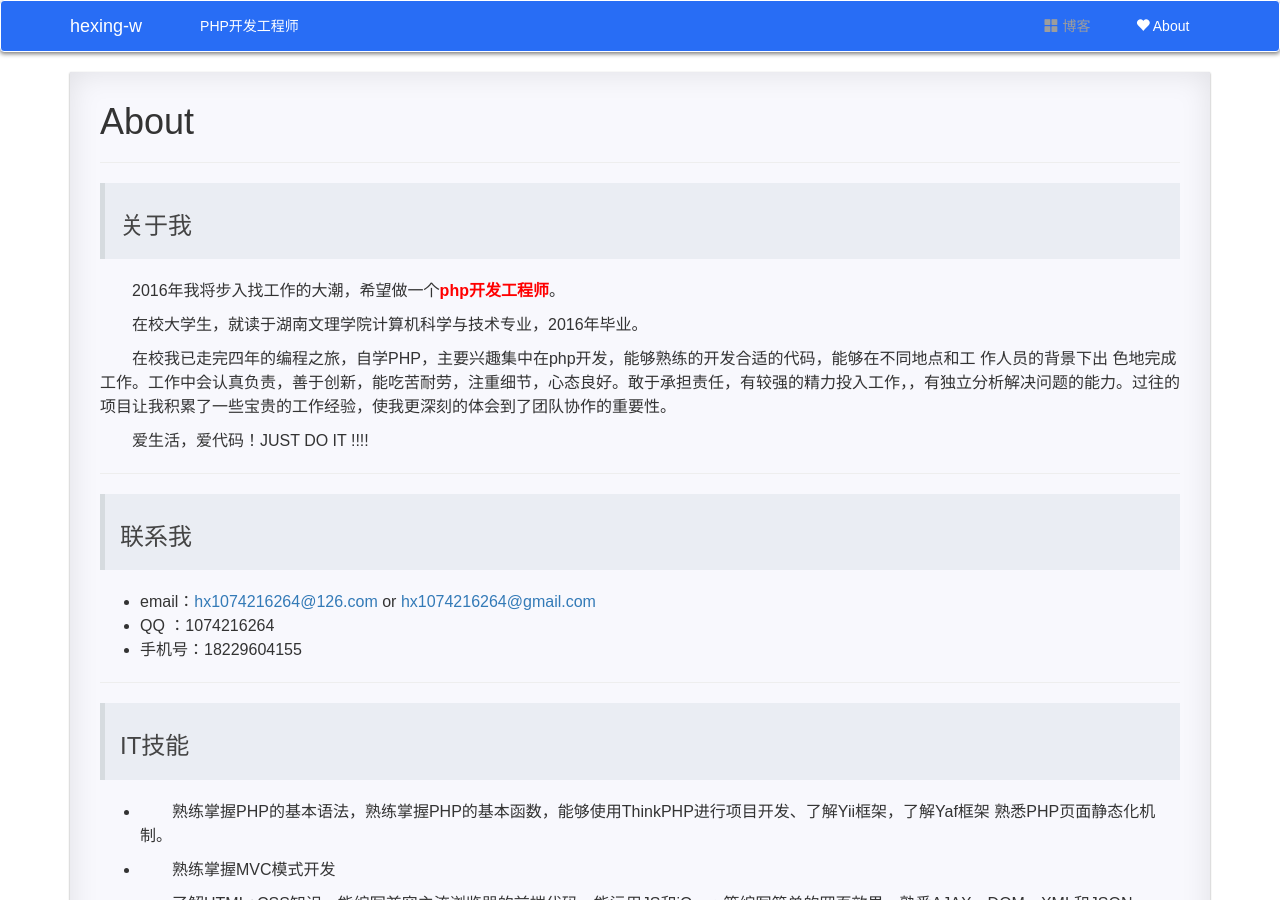
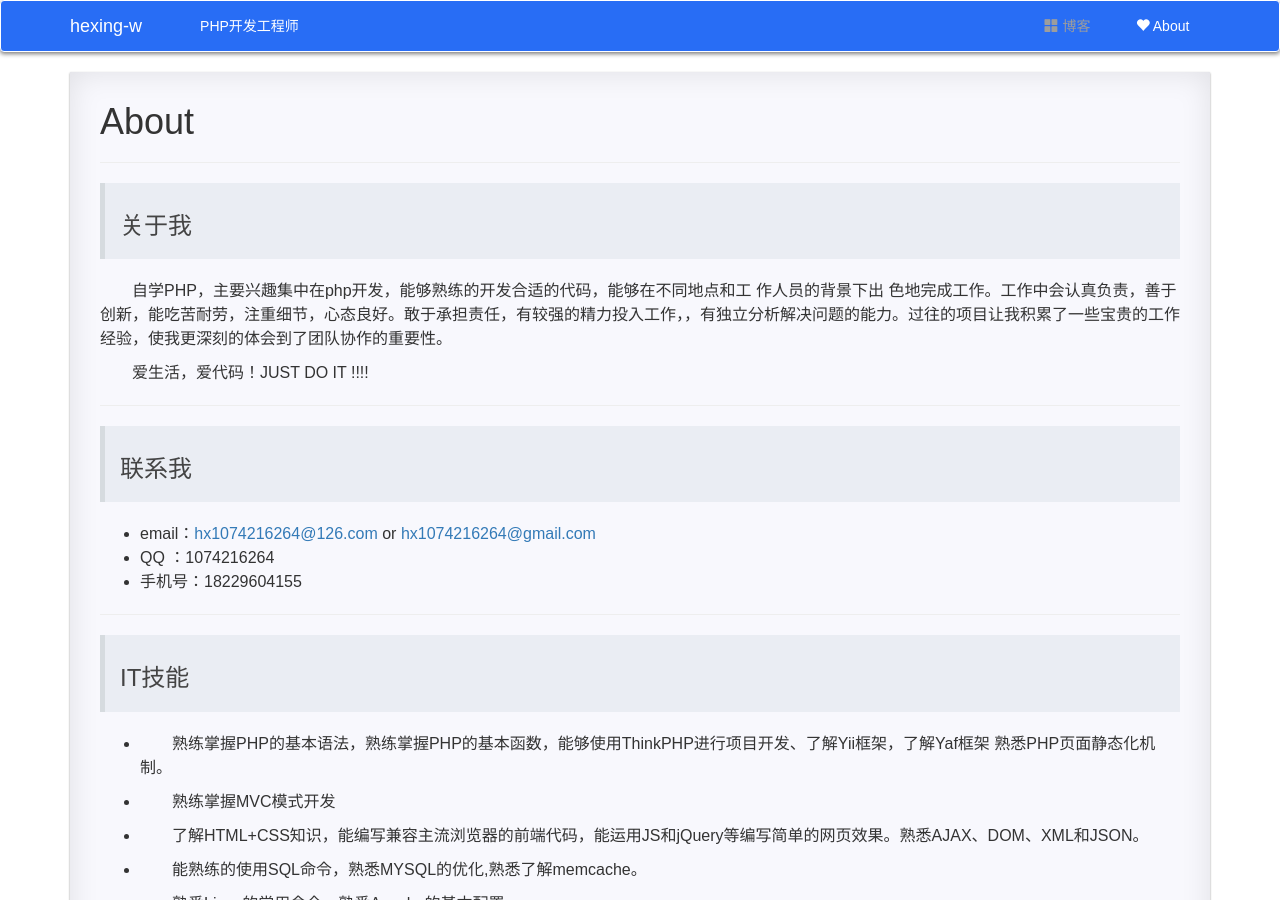
Before and after one commit to hexing-w/hexing-w.github.io, a Jekyll site: the page built from pages/2about.md, in a window 1280 px wide and 900 px high. Built offline with Jekyll 4.4.1, drawn with Linux system fonts in a browser that asks for light colours; nearby versions of some CDN libraries; comment, search, counter and statistics services are not loaded; a style sheet for code colours, icons or effects is not loaded.

Commit message:
Update 2about.md

```diff
--- a/pages/2about.md
+++ b/pages/2about.md
@@ -7,11 +7,7 @@
 
 > ### 关于我
 
- 2016年我将步入找工作的大潮，希望做一个<strong style="color:red;">php开发工程师</strong>。
-
-   在校大学生，就读于湖南文理学院计算机科学与技术专业，2016年毕业。
-
-   在校我已走完四年的编程之旅，自学PHP，主要兴趣集中在php开发，能够熟练的开发合适的代码，能够在不同地点和工 作人员的背景下出   色地完成工作。工作中会认真负责，善于创新，能吃苦耐劳，注重细节，心态良好。敢于承担责任，有较强的精力投入工作，，有独立分析解决问题的能力。过往的项目让我积累了一些宝贵的工作经验，使我更深刻的体会到了团队协作的重要性。
+   自学PHP，主要兴趣集中在php开发，能够熟练的开发合适的代码，能够在不同地点和工 作人员的背景下出   色地完成工作。工作中会认真负责，善于创新，能吃苦耐劳，注重细节，心态良好。敢于承担责任，有较强的精力投入工作，，有独立分析解决问题的能力。过往的项目让我积累了一些宝贵的工作经验，使我更深刻的体会到了团队协作的重要性。
 
   爱生活，爱代码！JUST DO IT !!!!
 
```
